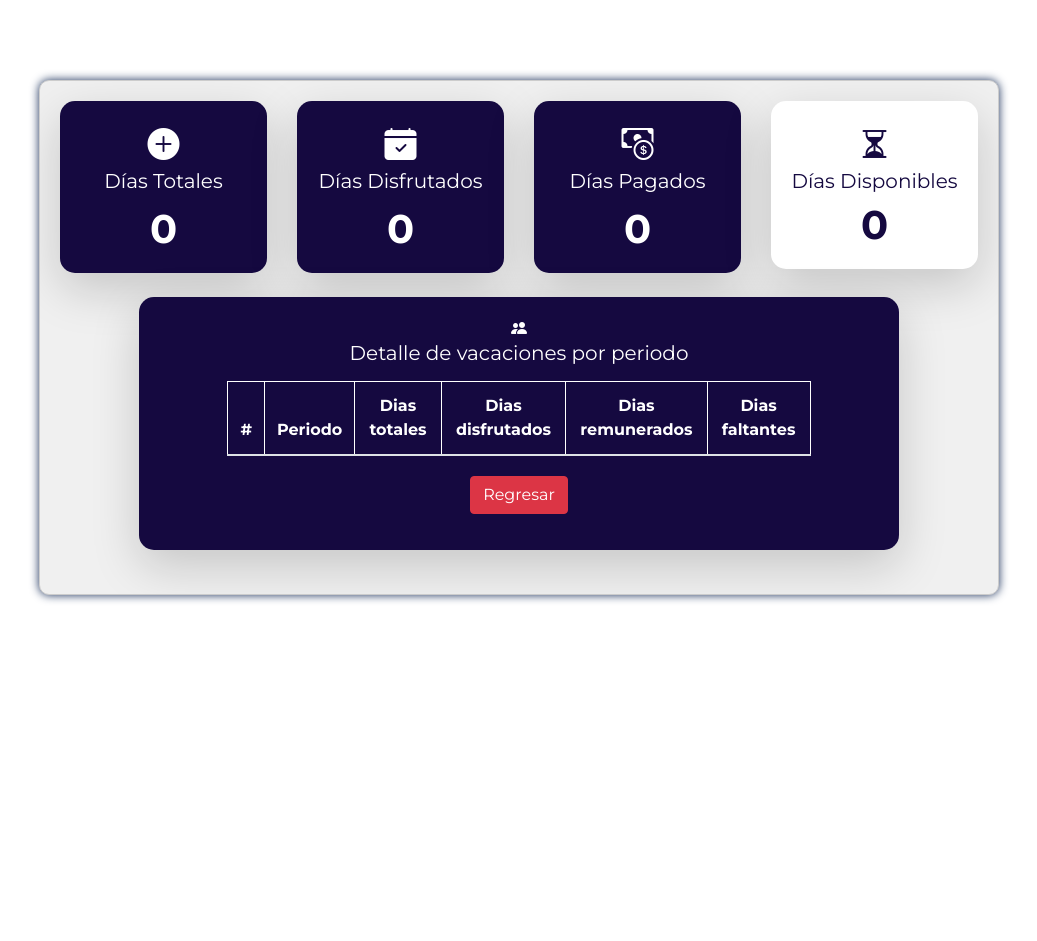
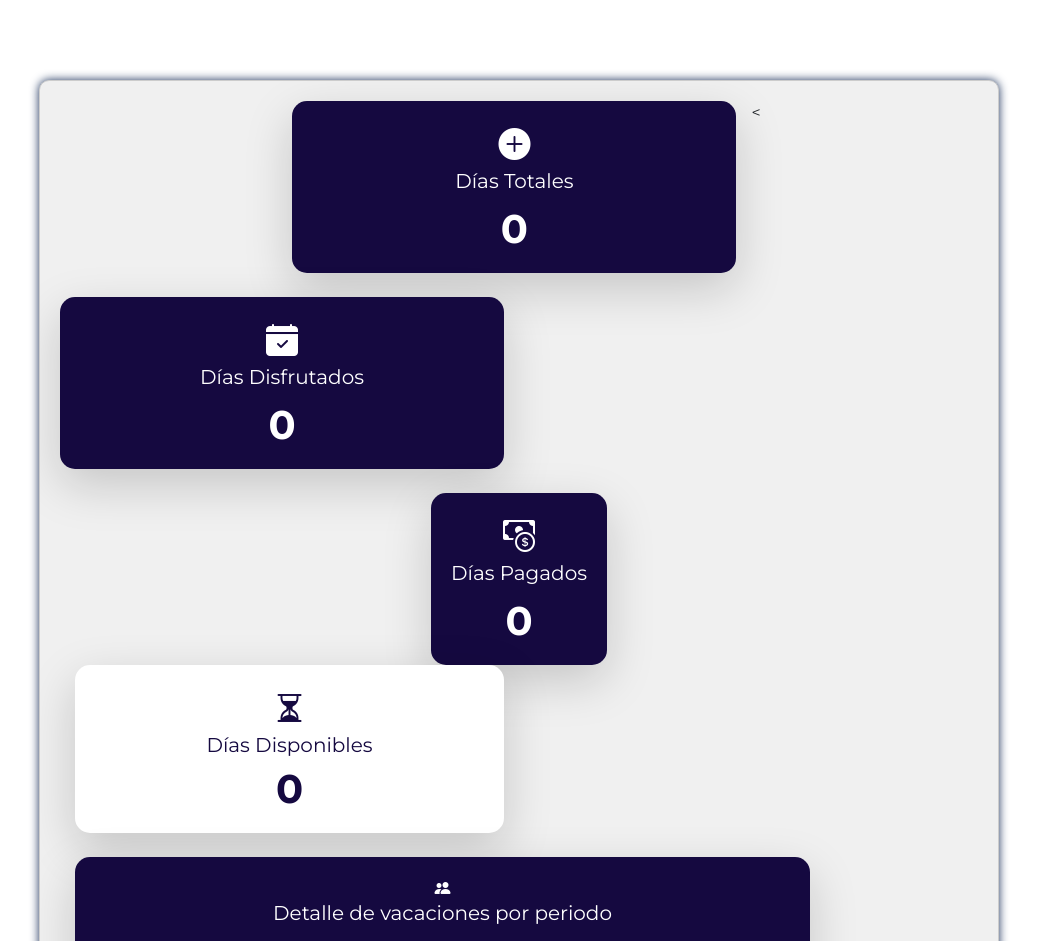
Before and after one commit to carloslozanot/infolabora, a PHP site: page /detalle_vacaciones.php in a window 1280 px wide. Shown: the top 941 px of the page, without its empty margins (161-1198 px from the left). Before the commit the page ends 602 px from the top, so only its background shows below. Run offline with PHP 8.4, Linux system fonts and the light colour scheme; the visitor is signed in with stand-in values (Sample User, id 1); data that the repository does not hold is empty; some libraries are stand-ins or nearby versions.

Commit message:
Update detalle_vacaciones.php

```diff
--- a/detalle_vacaciones.php
+++ b/detalle_vacaciones.php
@@ -61,8 +61,7 @@ include("php/conexion.php");
         ?>
 
         <div class="row justify-content-center">
-            <!-- Días Generados -->
-            <div class="col-md-3 mb-4">
+            <div class="col-md-6 col-lg-6 mb-4">
                 <div class="card card-hover shadow-lg border-0 text-center">
                     <div class="card-body">
                         <i class="bi bi-plus-circle-fill icono-card mb-2" style="font-size: 2rem;"></i>
@@ -71,8 +70,8 @@ include("php/conexion.php");
                     </div>
                 </div>
             </div>
-            <!-- Días Disfrutados -->
-            <div class="col-md-3 mb-4">
+
+            <<div class="col-md-6 col-lg-6 mb-4">
                 <div class="card card-hover shadow-lg border-0 text-center">
                     <div class="card-body">
                         <i class="bi bi-calendar-check-fill icono-card mb-2" style="font-size: 2rem;"></i>
@@ -81,8 +80,8 @@ include("php/conexion.php");
                     </div>
                 </div>
             </div>
-            <!-- Días Pagados en Dinero -->
-            <div class="col-md-3 mb-4">
+
+            <div class="col-md-6 col-lg-6 mb-4"></div>
                 <div class="card card-hover shadow-lg border-0 text-center">
                     <div class="card-body">
                         <i class="bi bi-cash-coin icono-card mb-2" style="font-size: 2rem;"></i>
@@ -91,8 +90,8 @@ include("php/conexion.php");
                     </div>
                 </div>
             </div>
-            <!-- Días Disponibles -->
-            <div class="col-md-3 mb-4">
+
+            <div class="col-md-6 col-lg-6 mb-4">
                 <div class="carda carda-hover shadow-lg border-0 text-center">
                     <div class="carda-body">
                         <i class="bi bi-hourglass-split icono-carda mb-2" style="font-size: 2rem;"></i>
```
